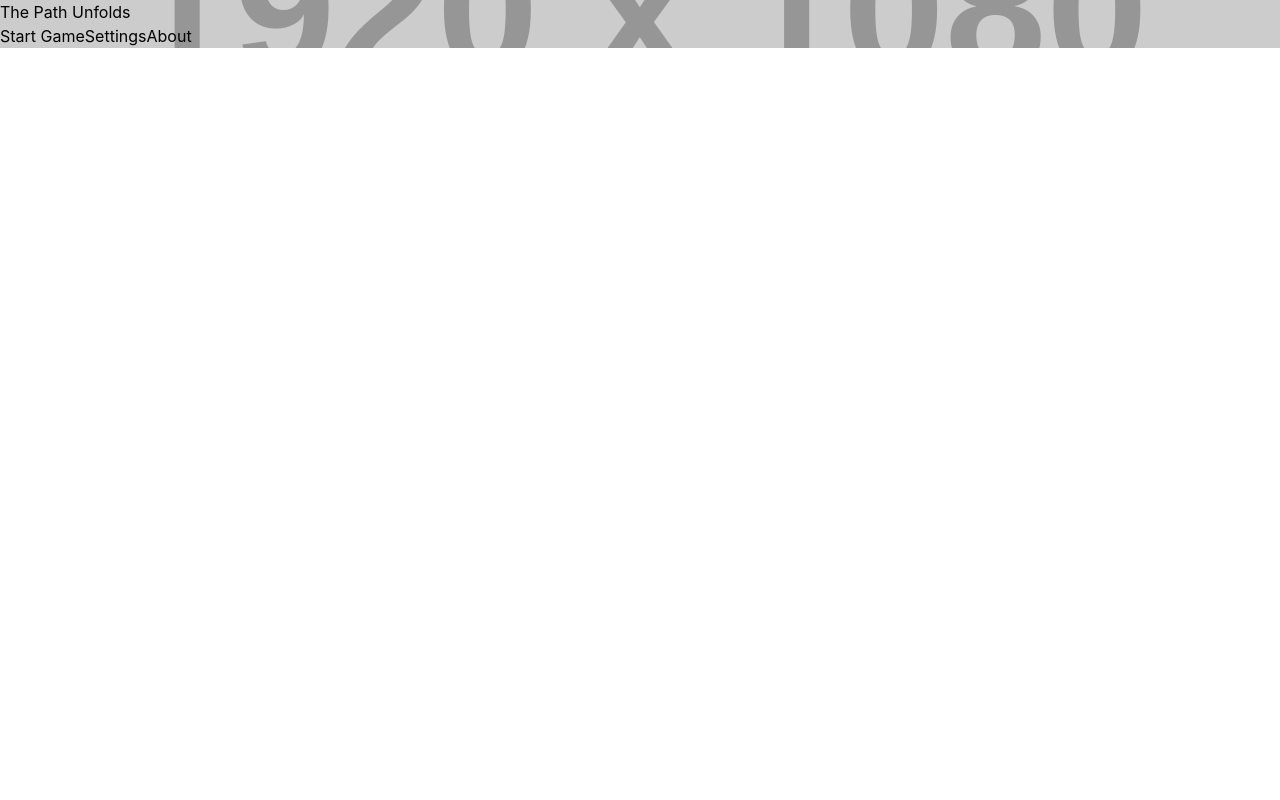
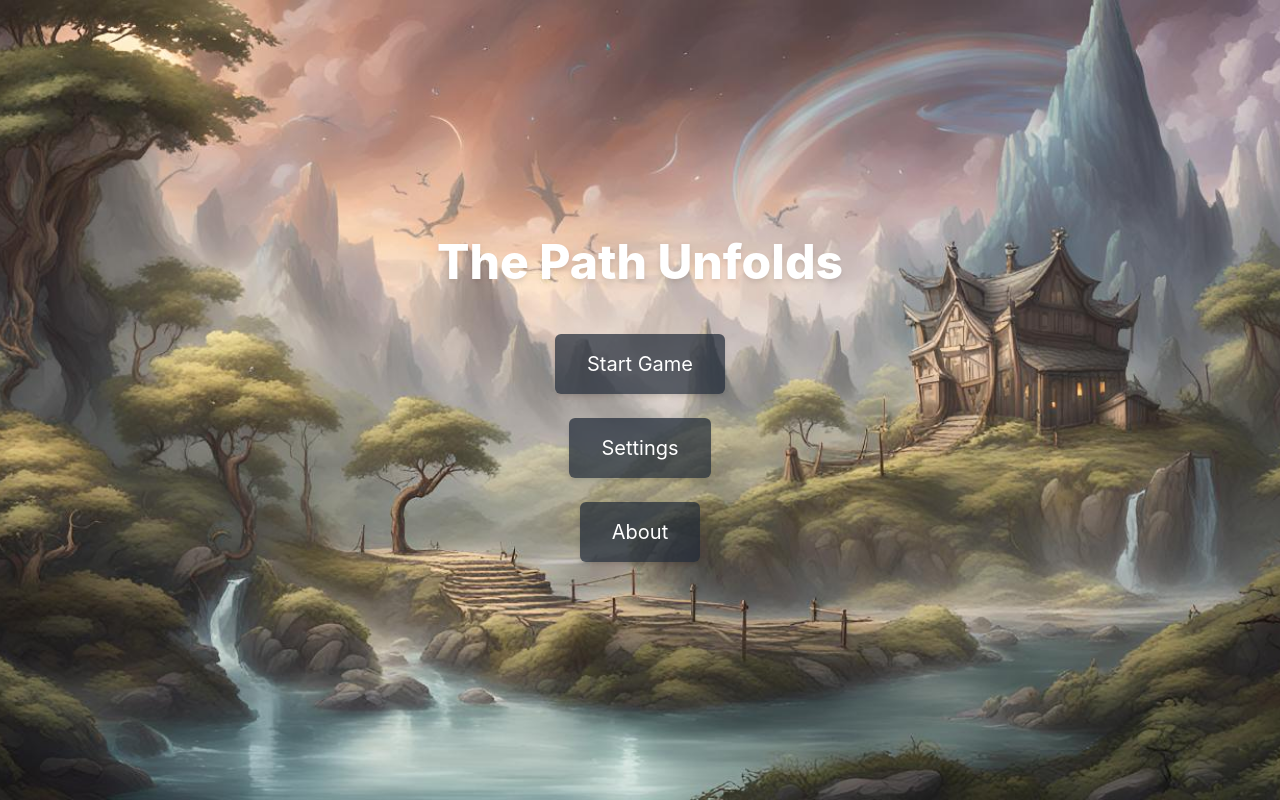
Before and after one commit to jechotorrefranca/The-Path-Unfolds---PRO-Project, a React (Create React App) app: page / in a window 1280 px wide. Built offline with nearby package versions, Linux system fonts and the light colour scheme.

Commit message:
Added Random Bacjgrounds and simple design

```diff
--- a/src/Pages/TitleScreen.jsx
+++ b/src/Pages/TitleScreen.jsx
@@ -2,37 +2,41 @@ import React from "react";
 import { Link } from "react-router-dom";
 
 const TitleScreen = () => {
-  const backgrounds = [
-    "https://via.placeholder.com/1920x1080?text=Background+1",
-    "https://via.placeholder.com/1920x1080?text=Background+2",
-    "https://via.placeholder.com/1920x1080?text=Background+3",
-  ];
+  const importAll = (requireContext) =>
+    requireContext.keys().map(requireContext);
+  const backgrounds = importAll(
+    require.context("../Game BG", false, /\.(png|jpe?g|svg)$/)
+  );
+
+  // Randomly select an image
   const randomBackground =
     backgrounds[Math.floor(Math.random() * backgrounds.length)];
 
   return (
     <div
-      className="h-screen w-screen flex flex-col items-center justify-center text-white"
+      className="h-screen w-screen flex flex-col justify-center items-center text-center"
       style={{
         backgroundImage: `url(${randomBackground})`,
         backgroundSize: "cover",
         backgroundPosition: "center",
       }}
     >
-      <h1 className="text-4xl font-bold mb-8">The Path Unfolds</h1>
-      <div className="flex flex-col space-y-4">
+      <h1 className="text-5xl font-extrabold text-white mb-12 drop-shadow-md">
+        The Path Unfolds
+      </h1>
+      <div className="flex flex-col space-y-6">
         <Link to="/game">
-          <button className="px-6 py-3 bg-gray-800 bg-opacity-70 hover:bg-gray-600 rounded-md text-lg">
+          <button className="px-8 py-4 bg-gray-800 bg-opacity-70 text-white hover:bg-gray-600 hover:bg-opacity-90 rounded-md text-xl transition duration-300 shadow-md transform hover:scale-105">
             Start Game
           </button>
         </Link>
         <Link to="/settings">
-          <button className="px-6 py-3 bg-gray-800 bg-opacity-70 hover:bg-gray-600 rounded-md text-lg">
+          <button className="px-8 py-4 bg-gray-800 bg-opacity-70 text-white hover:bg-gray-600 hover:bg-opacity-90 rounded-md text-xl transition duration-300 shadow-md transform hover:scale-105">
             Settings
           </button>
         </Link>
         <Link to="/about">
-          <button className="px-6 py-3 bg-gray-800 bg-opacity-70 hover:bg-gray-600 rounded-md text-lg">
+          <button className="px-8 py-4 bg-gray-800 bg-opacity-70 text-white hover:bg-gray-600 hover:bg-opacity-90 rounded-md text-xl transition duration-300 shadow-md transform hover:scale-105">
             About
           </button>
         </Link>
--- a/tailwind.config.js
+++ b/tailwind.config.js
@@ -1,8 +1,10 @@
-/** @type {import('tailwindcss').Config} */
 module.exports = {
-  content: ["./src/**/*.{html,js}"],
+  content: [
+    "./src/**/*.{js,jsx,ts,tsx}",
+    "./public/index.html",
+  ],
   theme: {
     extend: {},
   },
   plugins: [],
-}
+};
```
Also changed, not shown: src/App.js (+15 -15 lines).
